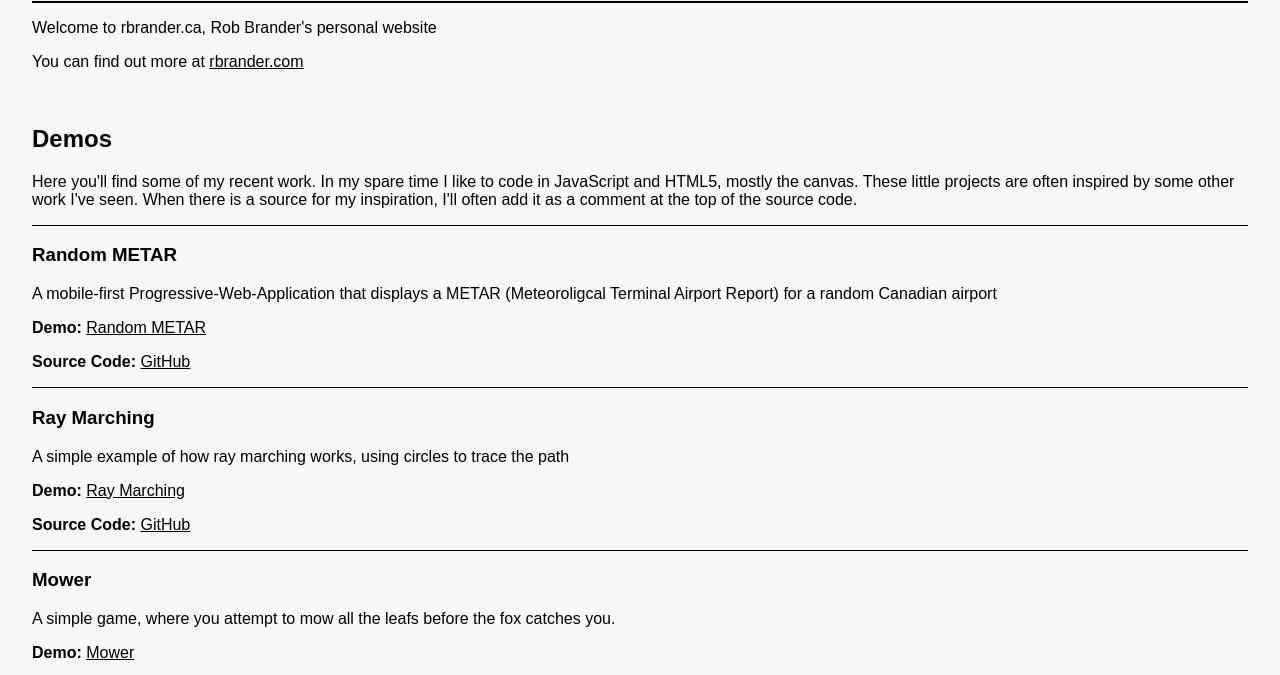
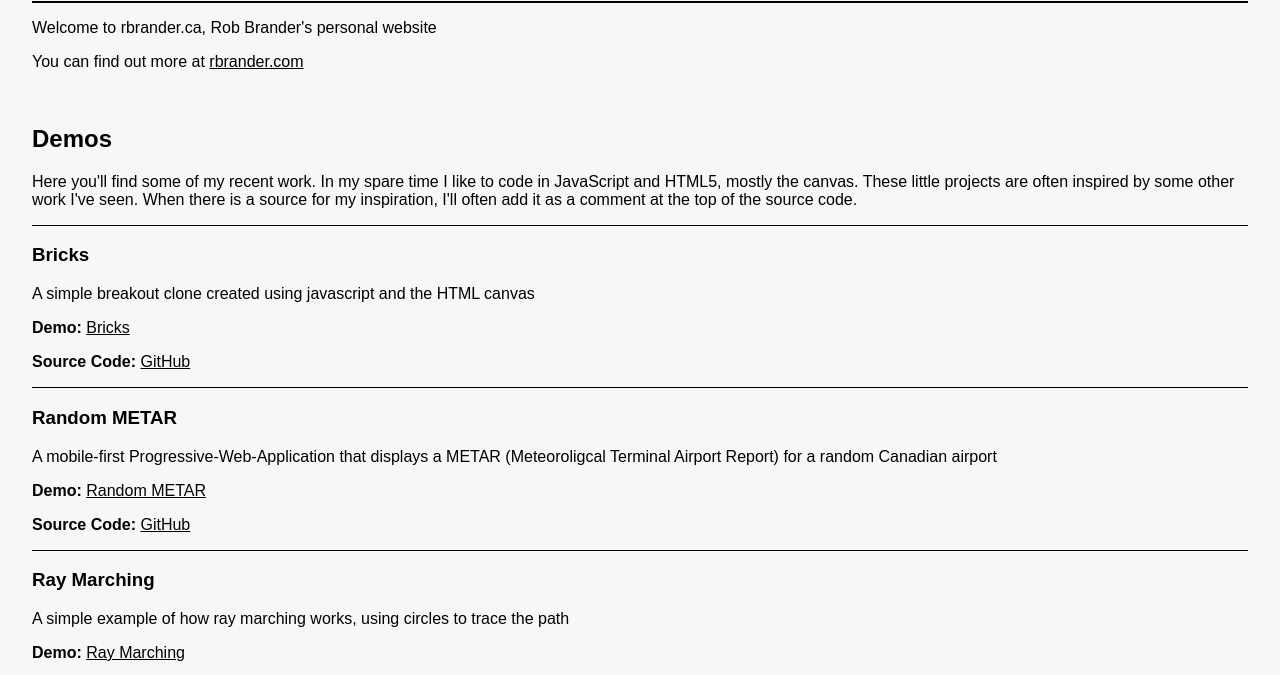
Before and after one commit to rbrander/rbrander.ca, a plain HTML site: page index.html in a window 1280 px wide. Shown: the part 111-786 px from the top of the page. Drawn offline with Linux system fonts and the light colour scheme.

Commit message:
add bricks

```diff
--- a/index.html
+++ b/index.html
@@ -59,6 +59,18 @@
       are often inspired by some other work I've seen.  When there is a source
       for my inspiration, I'll often add it as a comment at the top of the
       source code.
+    </div>
+    <div class="top-border">
+      <h3>Bricks</h3>
+      <p>A simple breakout clone created using javascript and the HTML canvas</p>
+      <p>
+        <strong>Demo: </strong>
+        <a href="https://rbrander.ca/bricks/">Bricks</a>
+      </p>
+      <p>
+        <strong>Source Code: </strong>
+        <a target="_blank" href="https://github.com/rbrander/bricks">GitHub</a>
+      </p>
     </div>
     <div class="top-border">
       <h3>Random METAR</h3>
```
